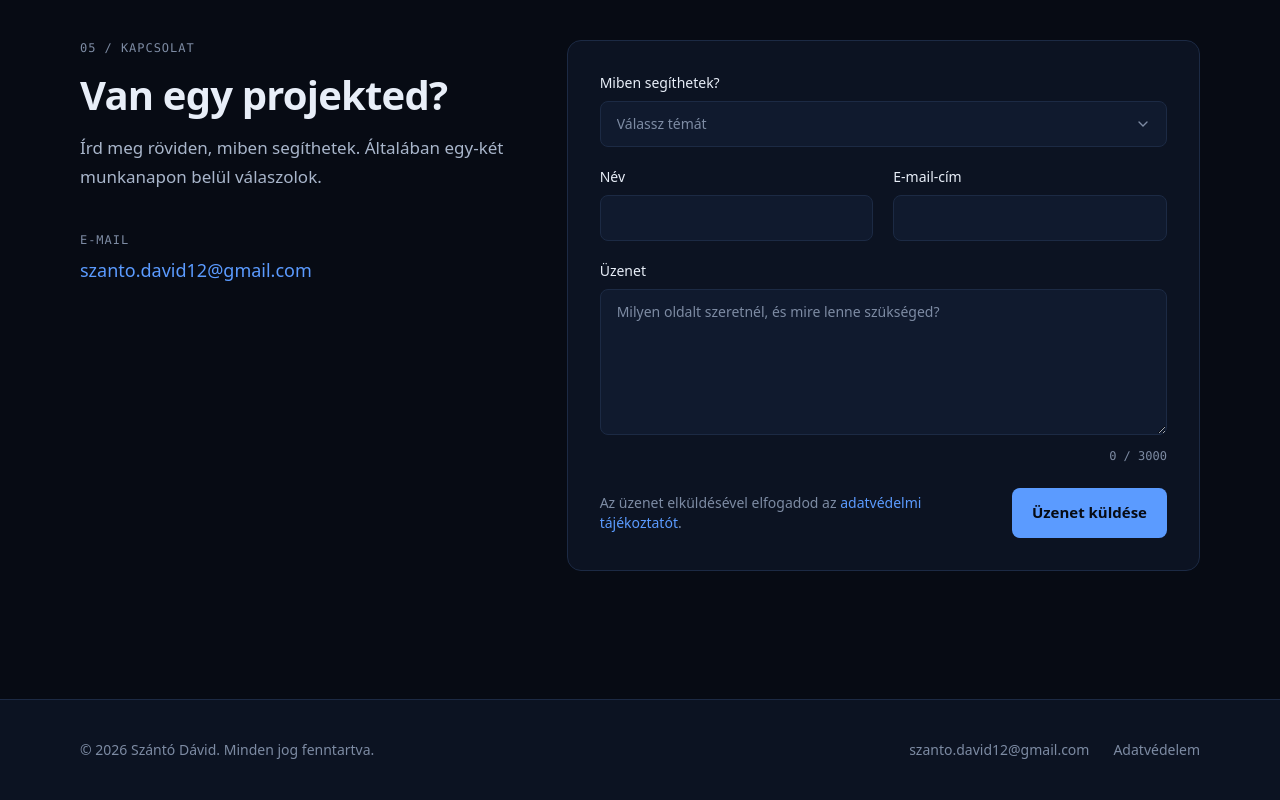
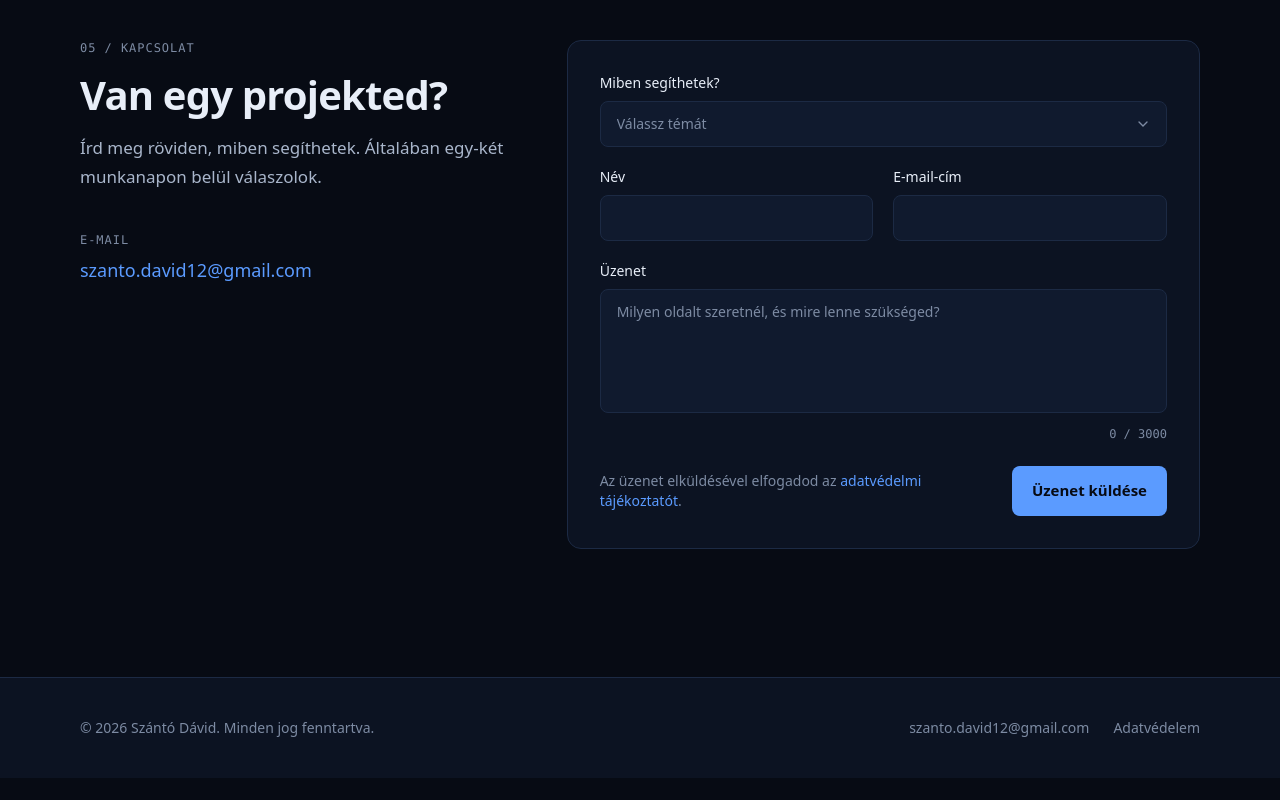
Before and after one commit to david0752/portfolio-website, a React (Vite) app in the folder frontend/: page / in a window 1280 px wide. Shown: the part 3823-4623 px from the top of the page. After the commit the page ends 4601 px from the top, so only its background shows below. Built offline with nearby package versions, Linux system fonts and the light colour scheme.

Commit message:
Üzenetmező: nem méretezhető kézzel, a szöveggel nő 320px-ig, utána görget
DEVELOPER_PROFILE: textarea viselkedés mint általános elvárás.

```diff
--- a/frontend/src/components/ui/ContactForm.tsx
+++ b/frontend/src/components/ui/ContactForm.tsx
@@ -4,12 +4,15 @@
  * angolul az általános (lefordított) hibaszöveg.
  */
 
-import { useState, type FormEvent } from "react";
+import { useLayoutEffect, useRef, useState, type FormEvent } from "react";
 import { Link } from "react-router";
 
 import { useI18n } from "../../i18n/I18nProvider.tsx";
 import { CONTACT_LIMITS, CONTACT_TOPICS, sendContact, type ContactTopic } from "../../utils/contact.ts";
 import { buttonPrimary } from "./Button.tsx";
+
+// Az üzenetmező eddig a magasságig nő a szöveggel, utána görgethető lesz.
+const MESSAGE_MAX_HEIGHT = 320;
 
 type Status = { kind: "idle" } | { kind: "sending" } | { kind: "success"; text: string } | { kind: "error"; text: string };
 
@@ -25,6 +28,18 @@ export function ContactForm() {
   const [message, setMessage] = useState("");
   const [website, setWebsite] = useState("");
   const [status, setStatus] = useState<Status>({ kind: "idle" });
+  const messageRef = useRef<HTMLTextAreaElement>(null);
+
+  // Az üzenetmező magassága a tartalmához igazodik (a rows az alapmagasság), a felső határ felett görget.
+  // A nyelvváltás is számít, mert más a placeholder hossza.
+  useLayoutEffect(() => {
+    const field = messageRef.current;
+    if (!field) return;
+    field.style.height = "auto";
+    const height = Math.min(field.scrollHeight, MESSAGE_MAX_HEIGHT);
+    field.style.height = `${height}px`;
+    field.style.overflowY = field.scrollHeight > MESSAGE_MAX_HEIGHT ? "auto" : "hidden";
+  }, [message, lang]);
 
   async function handleSubmit(event: FormEvent<HTMLFormElement>) {
     event.preventDefault();
@@ -112,15 +127,16 @@ export function ContactForm() {
       <label className="mt-5 block text-sm font-medium text-ice-white">
         {f.message}
         <textarea
+          ref={messageRef}
           name="message"
           required
-          rows={6}
+          rows={5}
           minLength={CONTACT_LIMITS.messageMin}
           maxLength={CONTACT_LIMITS.message}
           placeholder={f.messagePlaceholder}
           value={message}
           onChange={(event) => setMessage(event.target.value)}
-          className={`${fieldClass} resize-y`}
+          className={`${fieldClass} resize-none`}
         />
       </label>
       <p className="mt-2 text-right font-mono text-xs text-slate" aria-live="polite">
```
Also changed, not shown: 1 other file (tests, documents, lock files or other folders).
